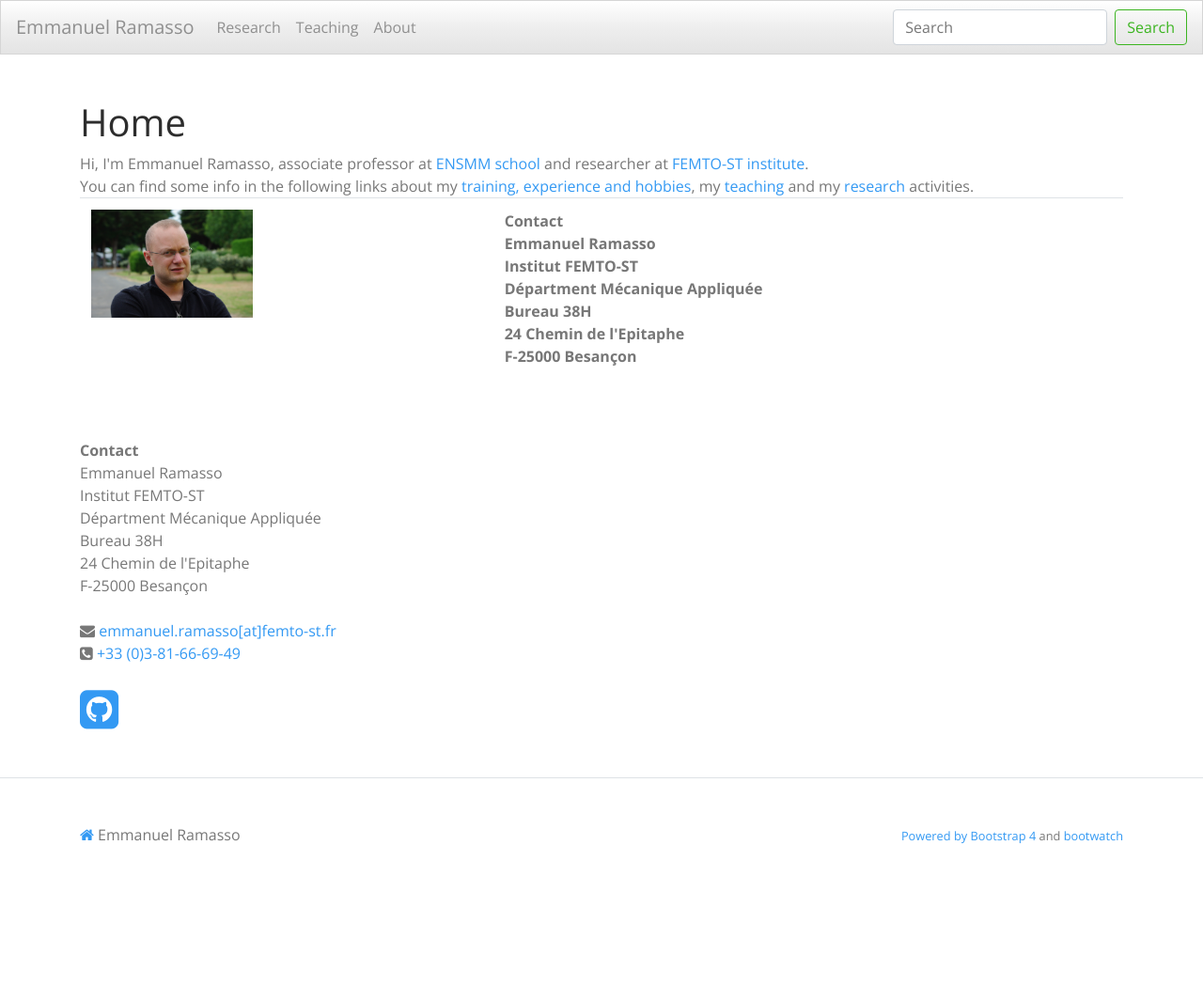
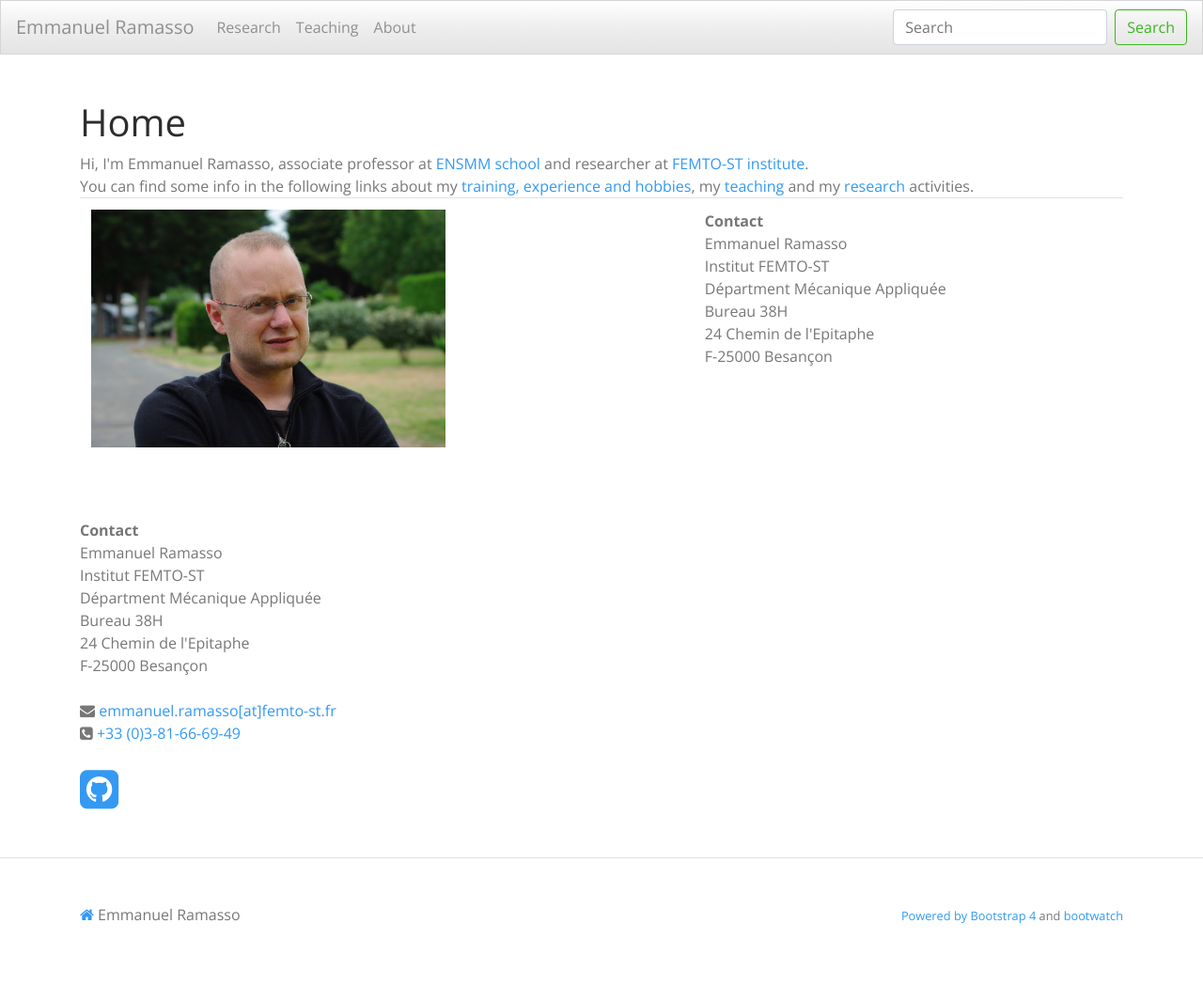
Before and after one commit to emmanuelramasso/emmanuelramasso.github.io, a Jekyll site: the page built from index.html, in a window 1280 px wide. Shown: the whole page at 94% size. Built offline with Jekyll 4.4.1, drawn with Linux system fonts in a browser that asks for light colours; a style sheet for code colours, icons or effects is not loaded; before the commit the page ends 964 px from its top, so only the background shows below that.

Commit message:
Update index.html

```diff
--- a/index.html
+++ b/index.html
@@ -15,10 +15,10 @@ my <a href="Research.html">research</a> activities.
 <table class="table">
   <tbody>
     <tr>
-      <th scope="col">
-        <img src="/img/ER.JPG" alt="HTML5 Icon" style="width:172px;">
-      </th>
-      <th scope="col">
+      <td scope="col">
+        <img src="/img/ER.JPG" align="middle" width="377" height="253">
+      </td>
+      <td scope="col">
         <strong>Contact</strong>
         <br>
         Emmanuel Ramasso<br>
@@ -27,7 +27,7 @@ my <a href="Research.html">research</a> activities.
         Bureau 38H<br>
         24 Chemin de l'Epitaphe<br>
         F-25000 Besançon<br>
-      </th>
+      </td>
       </tr>
   </tbody>
 </table>
```
